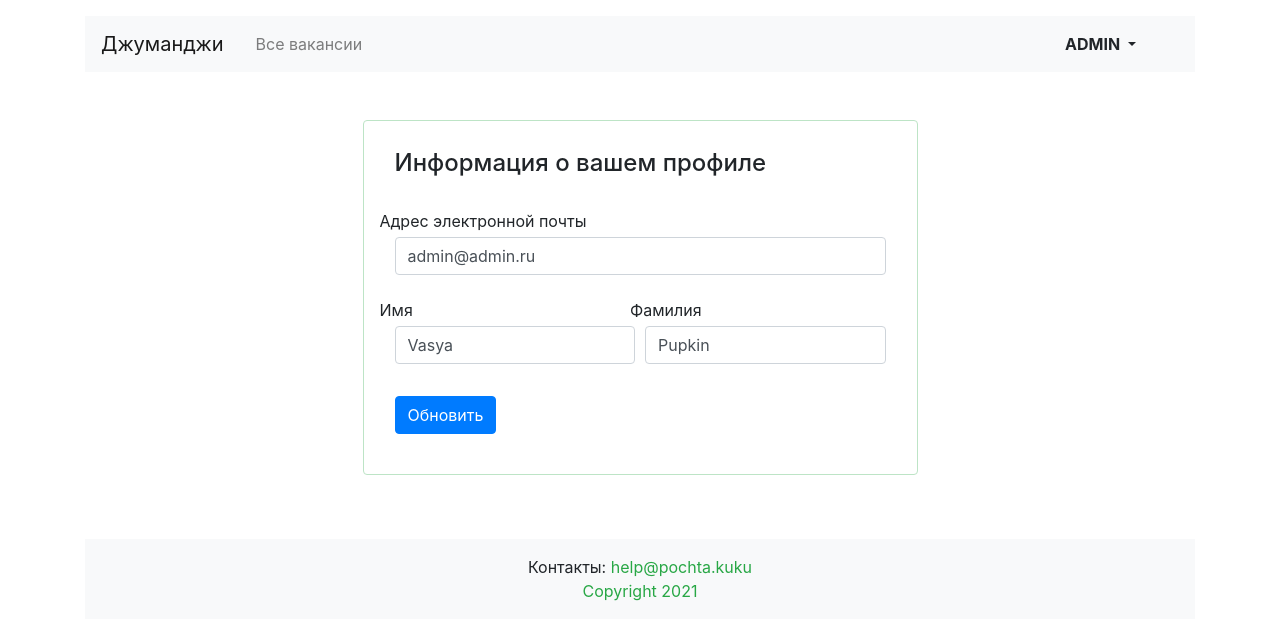
After one commit to asd192/Django_Board_Jobs, a Django app: page /profile in a window 1280 px wide. The commit adds this page. Shown: the top 640 px of the page. Run offline with Django 3.2, Linux system fonts and the light colour scheme; a user stored in the database is signed in; data comes from the database, SQL or seed files in the repository; both versions use the stored data as it was after the commit; some libraries are stand-ins or nearby versions.

Commit message:
Added <user_profile_view>

```diff
--- a/conf/urls.py
+++ b/conf/urls.py
@@ -20,7 +20,7 @@ from django.contrib import admin
 from django.contrib.auth.views import LogoutView
 from django.urls import include, path
 
-from vacancies.views import Login, Registration
+from vacancies.views import Login, Registration, user_profile_view
 from vacancies.views import CompanyCardView, MainView, vacancy_view, VacanciesView
 from vacancies.views import custom_handler404, custom_handler500
 from vacancies.views import my_company_empty_view, my_company_view, MyCompanyLetsstarView
@@ -41,6 +41,7 @@ urlpatterns = [
     path('companies/<int:company_id>', CompanyCardView.as_view(), name='company'),  # компания
     path('vacancies/<int:vacancy_id>/send/', ResumeSendingView.as_view(), name='resume_send'),  # отправка заявки
     path('search', SearchView.as_view(), name='search'),
+    path('profile', user_profile_view, name='user_profile'),
 
     # компания
     path('mycompany/letsstart/', MyCompanyLetsstarView.as_view(), name='my_company_letsstart'),  # создать компанию
--- a/vacancies/forms.py
+++ b/vacancies/forms.py
@@ -181,3 +181,29 @@ class ResumeForm(forms.ModelForm):
     class Meta:
         model = Resume
         fields = ("name", "surname", "status", "salary", "specialty", "grade", "education", "experience", "portfolio")
+
+
+class ProfileForm(forms.ModelForm):
+    def __init__(self, *args, **kwargs):
+        super().__init__(*args, **kwargs)
+
+        self.helper = FormHelper()
+        self.helper.form_method = 'post'
+        self.helper.add_input(Submit('submit', 'Обновить'))
+
+        self.helper.form_class = 'form-horizontal'
+        self.helper.label_class = 'pb-1'
+        self.helper.field_class = 'col-12'
+
+        self.helper.layout = Layout(
+            'email',
+            Row(
+                Column('first_name', css_class='form-group'),
+                Column('last_name', css_class='form-group'),
+                css_class='form-row',
+            ),
+        )
+
+    class Meta:
+        model = User
+        fields = ("first_name", "last_name", "email")
--- a/vacancies/models.py
+++ b/vacancies/models.py
@@ -5,7 +5,6 @@ from phonenumber_field.modelfields import PhoneNumberField
 from conf.settings import MEDIA_COMPANY_IMAGE_DIR, MEDIA_USER_PHOTO_IMAGE_DIR, MEDIA_SPECIALITY_IMAGE_DIR
 
 
-# TODO настроить поля
 class Specialty(models.Model):
     code = models.CharField("код", primary_key=True, max_length=30)
     title = models.CharField("название", max_length=100)
--- a/vacancies/templates/vacancies/base.html
+++ b/vacancies/templates/vacancies/base.html
@@ -42,7 +42,7 @@
                                     {{ user|upper }}
                                 </button>
                                 <div class="dropdown-menu dropdown-menu-right mt-3">
-                                    <a href="#" class="dropdown-item py-2">Профиль</a>
+                                    <a href="{% url 'user_profile' %}" class="dropdown-item py-2">Профиль</a>
                                     <a href="{% url 'my_resume_form' %}" class="dropdown-item py-2">Резюме</a>
                                     <a href="{% url 'my_company_form' %}" class="dropdown-item py-2">Компания</a>
                                     <a href="{% url 'logout' %}" class="dropdown-item py-2">Выйти</a>
--- /dev/null
+++ b/vacancies/templates/vacancies/profile.html
@@ -0,0 +1,21 @@
+{% extends 'vacancies/base.html' %}
+
+{% block container %}
+
+    <main class="container mt-3 pb-5">
+        <section class="col-12 col-lg-6 offset-lg-3 mt-5 card">
+            <div class="card-body px-3 pb-4">
+                <h2 class="h4 pt-2 pb-3">Информация о&nbsp;вашем профиле</h2>
+
+                {% if message == 'success' %}
+                    <p class="alert alert-info" role="alert">Информация о профиле обновлена</p>
+                {% endif %}
+
+                {% load crispy_forms_tags %}
+                {% crispy form "bootstrap4" %}
+
+            </div>
+        </section>
+    </main>
+
+{% endblock %}
--- a/vacancies/views.py
+++ b/vacancies/views.py
@@ -1,3 +1,4 @@
+from django.contrib.auth.models import User
 from django.contrib.auth.views import LoginView
 from django.db.models import Count
 from django.db.models import Q
@@ -10,7 +11,7 @@ from django.views.generic.list import ListView
 
 from conf.settings import MEDIA_COMPANY_IMAGE_DIR
 from vacancies.forms import ApplicationForm, CompanyForm, ResumeForm, VacancyForm
-from vacancies.forms import MyRegistrationForm, MyLoginForm
+from vacancies.forms import MyRegistrationForm, MyLoginForm, ProfileForm
 from vacancies.models import Application, Company, Specialty, Resume, Vacancy
 
 
@@ -27,6 +28,21 @@ class Login(LoginView):
     form_class = MyLoginForm
     redirect_authenticated_user = True
     template_name = 'vacancies/auth_reg/login.html'
+
+
+def user_profile_view(request):
+    user = get_object_or_404(User, id=request.user.id)
+
+    message = ''
+    profile_form = ProfileForm(instance=user)
+    if request.method == 'POST':
+        profile_form = ProfileForm(request.POST)
+        if profile_form.is_valid():
+            vacancy_data = profile_form.cleaned_data
+            User.objects.filter(id=request.user.id).update(**vacancy_data)
+            message = 'success'
+
+    return render(request, 'vacancies/profile.html', {'form': profile_form, 'message': message})
 
 
 class MainView(TemplateView):
```
Also changed, not shown: db.sqlite3, 1 other file.
